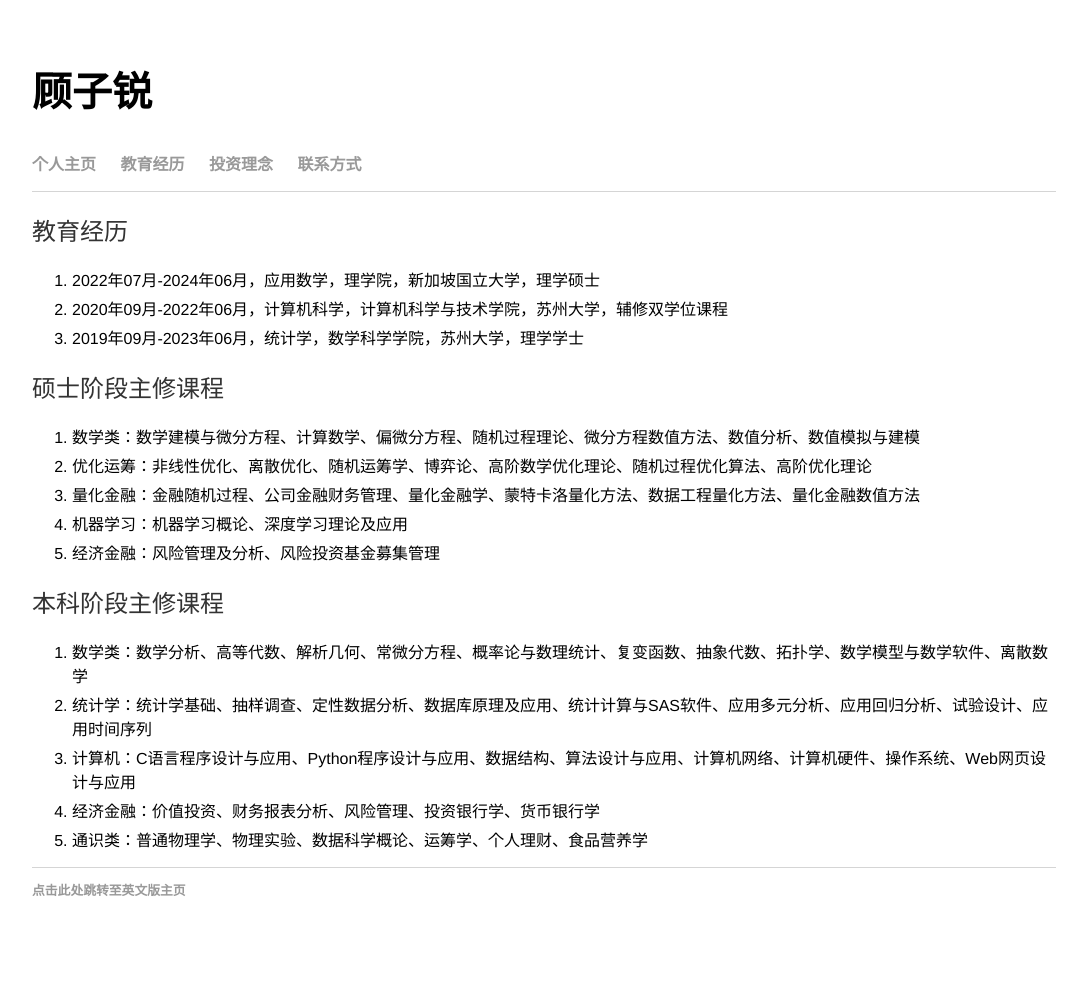
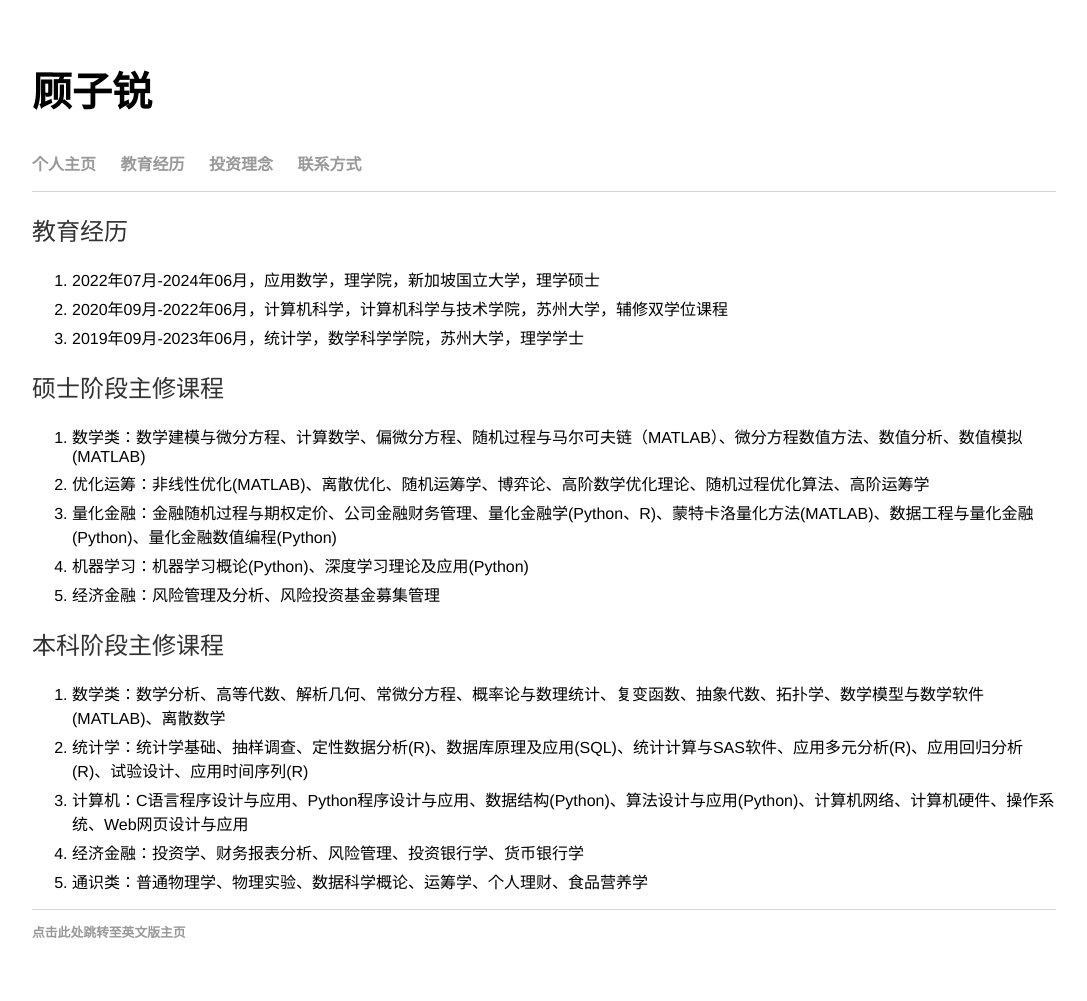
Before and after one commit to guzirui/guzirui.github.io, a Jekyll site: the page built from education/index.html, in a window 1280 px wide. Shown: the whole page, without its empty margins (96-1183 px from the left). Built offline with Jekyll 4.4.1, drawn with Linux system fonts in a browser that asks for light colours; before the commit the page ends 959 px from its top, so only the background shows below that.

Commit message:
Update index.html

```diff
--- a/education/index.html
+++ b/education/index.html
@@ -14,20 +14,20 @@ title: 顾子锐 Gu Zirui
 
     <h2>硕士阶段主修课程</h2>
   <ol>
-     <li>数学类：数学建模与微分方程、计算数学、偏微分方程、随机过程理论、微分方程数值方法、数值分析、数值模拟与建模</li>
-     <li>优化运筹：非线性优化、离散优化、随机运筹学、博弈论、高阶数学优化理论、随机过程优化算法、高阶优化理论</li>
-     <li>量化金融：金融随机过程、公司金融财务管理、量化金融学、蒙特卡洛量化方法、数据工程量化方法、量化金融数值方法</li>
-     <li>机器学习：机器学习概论、深度学习理论及应用</li>
+     <li>数学类：数学建模与微分方程、计算数学、偏微分方程、随机过程与马尔可夫链（MATLAB）、微分方程数值方法、数值分析、数值模拟(MATLAB)</li>
+     <li>优化运筹：非线性优化(MATLAB)、离散优化、随机运筹学、博弈论、高阶数学优化理论、随机过程优化算法、高阶运筹学</li>
+     <li>量化金融：金融随机过程与期权定价、公司金融财务管理、量化金融学(Python、R)、蒙特卡洛量化方法(MATLAB)、数据工程与量化金融(Python)、量化金融数值编程(Python)</li>
+     <li>机器学习：机器学习概论(Python)、深度学习理论及应用(Python)</li>
      <li>经济金融：风险管理及分析、风险投资基金募集管理</li>
 
   </ol>
 
   <h2>本科阶段主修课程</h2>
   <ol>
-     <li>数学类：数学分析、高等代数、解析几何、常微分方程、概率论与数理统计、复变函数、抽象代数、拓扑学、数学模型与数学软件、离散数学</li>
-     <li>统计学：统计学基础、抽样调查、定性数据分析、数据库原理及应用、统计计算与SAS软件、应用多元分析、应用回归分析、试验设计、应用时间序列</li>
-     <li>计算机：C语言程序设计与应用、Python程序设计与应用、数据结构、算法设计与应用、计算机网络、计算机硬件、操作系统、Web网页设计与应用</li>
-     <li>经济金融：价值投资、财务报表分析、风险管理、投资银行学、货币银行学</li>
+     <li>数学类：数学分析、高等代数、解析几何、常微分方程、概率论与数理统计、复变函数、抽象代数、拓扑学、数学模型与数学软件(MATLAB)、离散数学</li>
+     <li>统计学：统计学基础、抽样调查、定性数据分析(R)、数据库原理及应用(SQL)、统计计算与SAS软件、应用多元分析(R)、应用回归分析(R)、试验设计、应用时间序列(R)</li>
+     <li>计算机：C语言程序设计与应用、Python程序设计与应用、数据结构(Python)、算法设计与应用(Python)、计算机网络、计算机硬件、操作系统、Web网页设计与应用</li>
+     <li>经济金融：投资学、财务报表分析、风险管理、投资银行学、货币银行学</li>
      <li>通识类：普通物理学、物理实验、数据科学概论、运筹学、个人理财、食品营养学</li>
   </ol>
 
```
